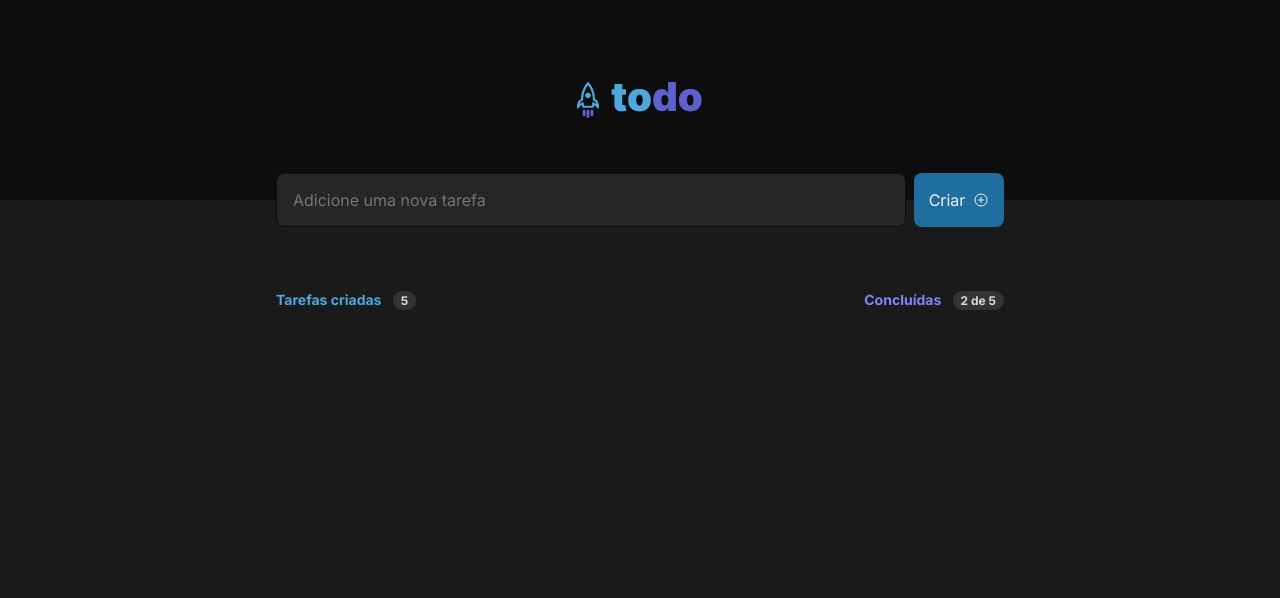
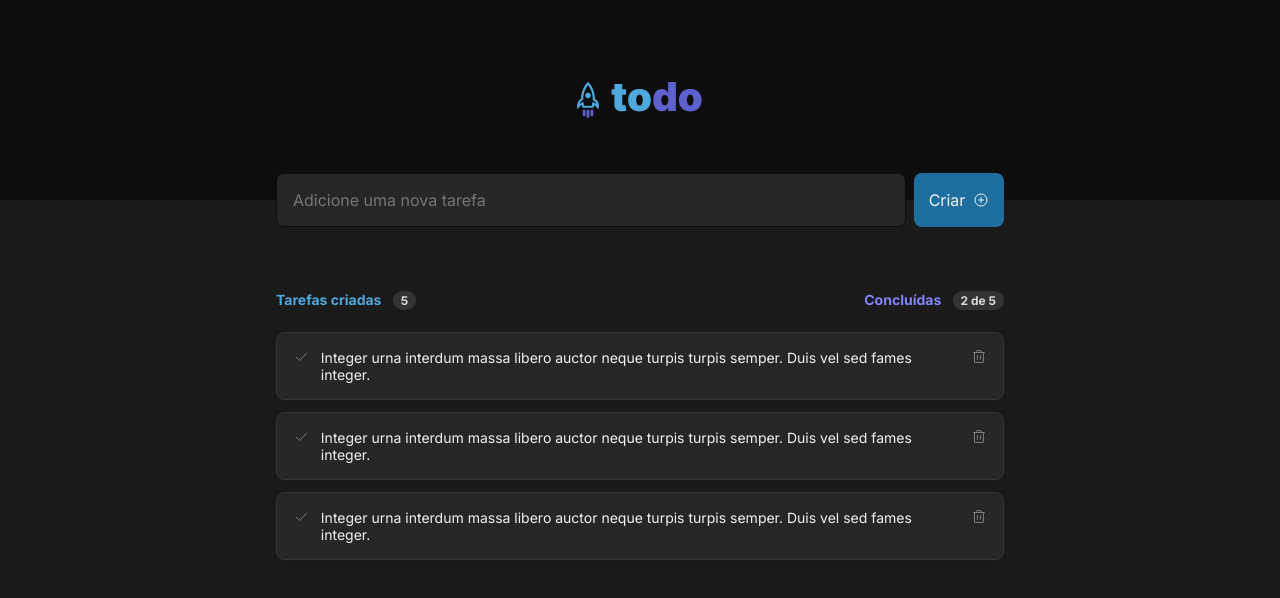
Before and after one commit to ViniciusHack/todo-journey2022, a React (Vite) app: page / in a window 1280 px wide. Shown: the top 598 px of the page. Built offline with nearby package versions, Linux system fonts and the light colour scheme.

Commit message:
feat: TaskItem component

```diff
--- /dev/null
+++ b/src/components/TaskItem.module.css
@@ -0,0 +1,23 @@
+.taskItemContainer {
+  display: flex;
+  justify-content: space-between;
+  gap: .75rem;
+
+  padding: 1rem;
+
+  background: var(--gray-500);
+  border: 1px solid var(--gray-400);
+
+  box-shadow: 0px 2px 8px rgba(0, 0, 0, 0.06);
+  border-radius: 8px;
+}
+
+.taskInfo {
+  display: flex;
+  gap: .75rem;
+}
+
+.taskInfo p {
+  color: var(--gray-100);
+  font-size: 0.875rem;
+}
--- /dev/null
+++ b/src/components/TaskItem.tsx
@@ -0,0 +1,15 @@
+import { Check, Trash } from 'phosphor-react';
+import styles from './TaskItem.module.css';
+
+export function TaskItem() {
+  return (
+    <div className={styles.taskItemContainer}>
+      <div className={styles.taskInfo}>
+        <Check />
+        <p>Integer urna interdum massa libero auctor neque turpis turpis semper. Duis vel sed fames integer.</p>
+      </div>
+
+      <Trash />
+    </div>
+  )
+}
--- a/src/components/TaskList.module.css
+++ b/src/components/TaskList.module.css
@@ -1,6 +1,8 @@
 .taskListContainer header {
   display: flex;
   justify-content: space-between;
+
+  margin-bottom: 1.5rem;
 }
 
 .taskListContainer header h3 {
@@ -23,3 +25,8 @@
   color: var(--gray-200);
   border-radius: 1rem;
 }
+
+.taskItemGroup {
+  display: grid;
+  gap: .75rem;
+}
--- a/src/components/TaskList.tsx
+++ b/src/components/TaskList.tsx
@@ -1,4 +1,5 @@
 
+import { TaskItem } from './TaskItem';
 import styles from './TaskList.module.css';
 
 export function TaskList() {
@@ -8,6 +9,12 @@ export function TaskList() {
         <h3>Tarefas criadas <span>5</span></h3>
         <h3>Concluídas <span>2 de 5</span></h3>
       </header>
+
+      <section className={styles.taskItemGroup}>
+        <TaskItem />
+        <TaskItem />
+        <TaskItem />
+      </section>
     </section>
   )
 }
```
